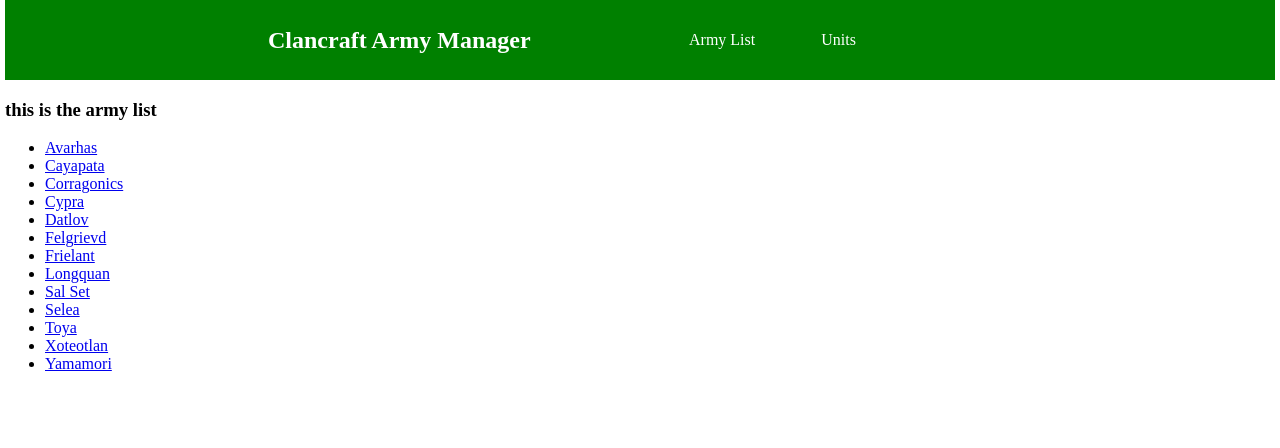
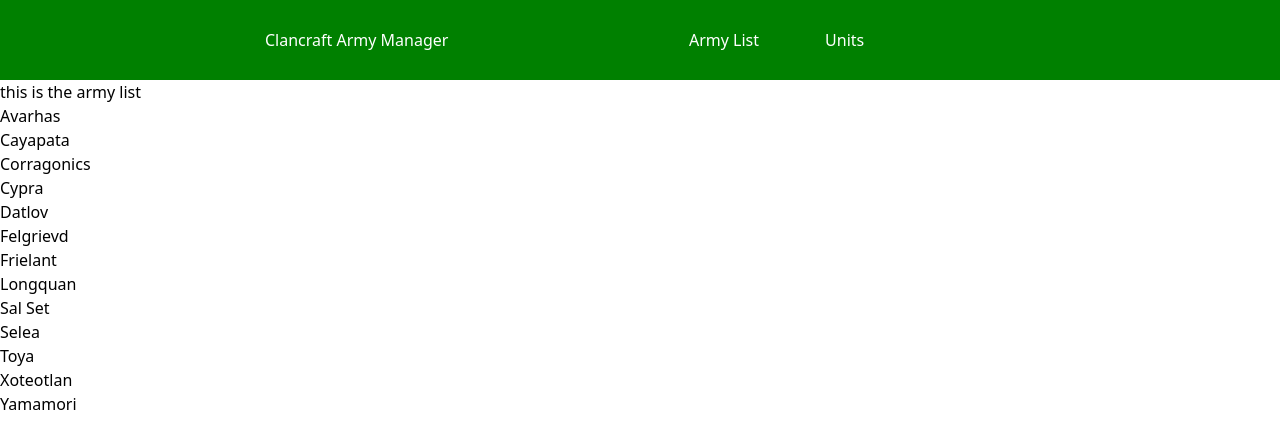
Before and after one commit to 7GCraft/Clancraft-Army-Manager, a Vue app: page /armies in a window 1280 px wide. Shown: the top 448 px of the page. Built offline with nearby package versions, Linux system fonts and the light colour scheme.

Commit message:
Add tailwind-css to the app

```diff
--- a/package.json
+++ b/package.json
@@ -19,7 +19,8 @@
     "@vue/cli-plugin-eslint": "~5.0.0",
     "@vue/cli-service": "~5.0.0",
     "eslint": "^7.32.0",
-    "eslint-plugin-vue": "^8.0.3"
+    "eslint-plugin-vue": "^8.0.3",
+    "tailwindcss": "^3.2.7"
   },
   "eslintConfig": {
     "root": true,
--- /dev/null
+++ b/src/index.css
@@ -0,0 +1,3 @@
+@tailwind base;
+@tailwind components;
+@tailwind utilities;
--- a/src/main.js
+++ b/src/main.js
@@ -5,8 +5,9 @@
 import ArmyView from './pages/ArmyView.vue'
 import NotFound from './pages/NotFound.vue'
 import UnitList from './pages/UnitList.vue'
+import './index.css'
+
 const app = createApp(App)
-
 
 const router = createRouter({
     history: createWebHistory(),
--- /dev/null
+++ b/tailwind.config.js
@@ -0,0 +1,11 @@
+/** @type {import('tailwindcss').Config} */
+module.exports = {
+  content: [
+    "./public/index.html",
+    "./src/**/*.{vue,js,ts,jsx,tsx}",
+  ],
+  theme: {
+    extend: {},
+  },
+  plugins: [],
+}
```
Also changed, not shown: 1 other file (tests, documents, lock files or other folders).
